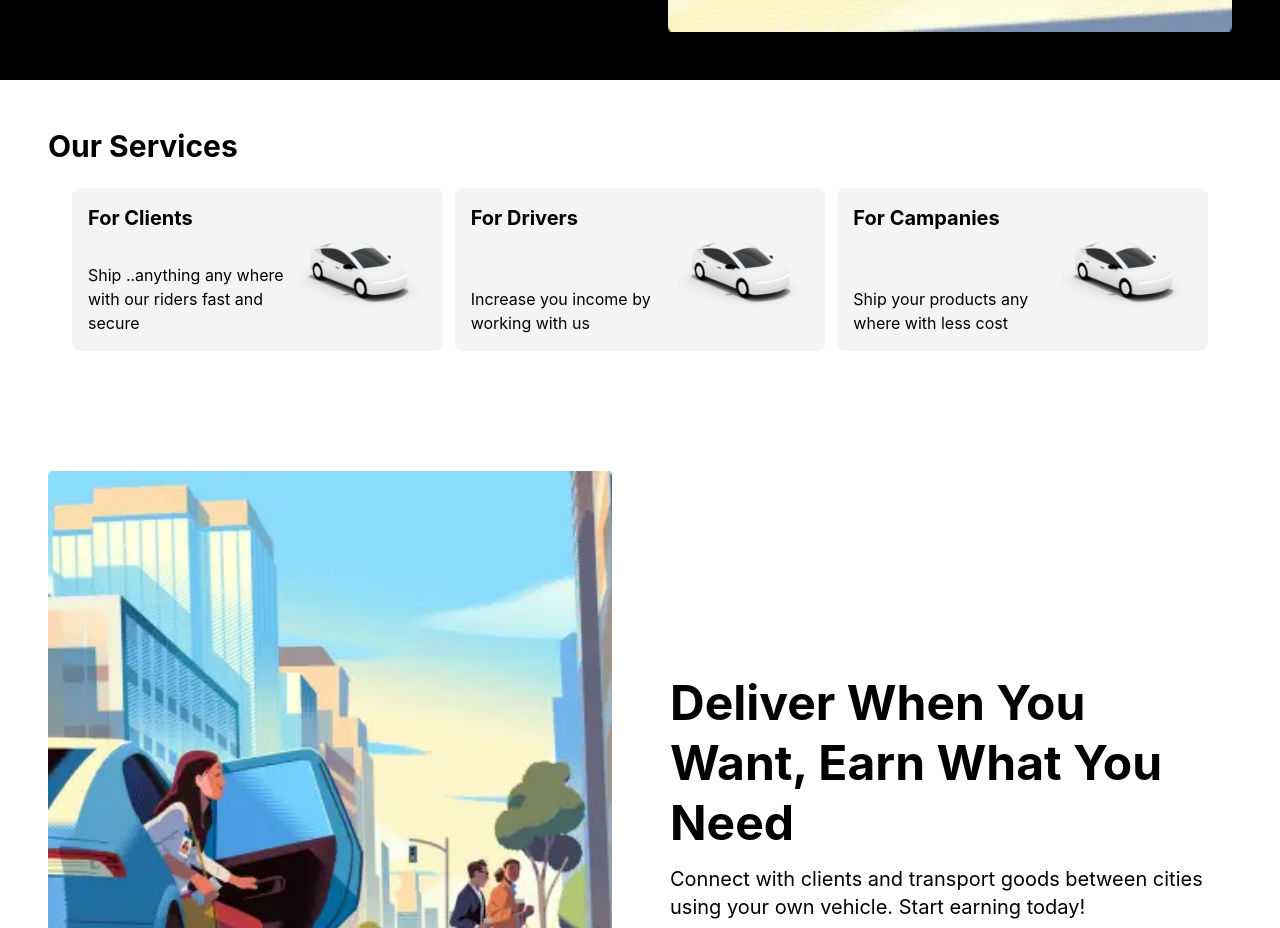
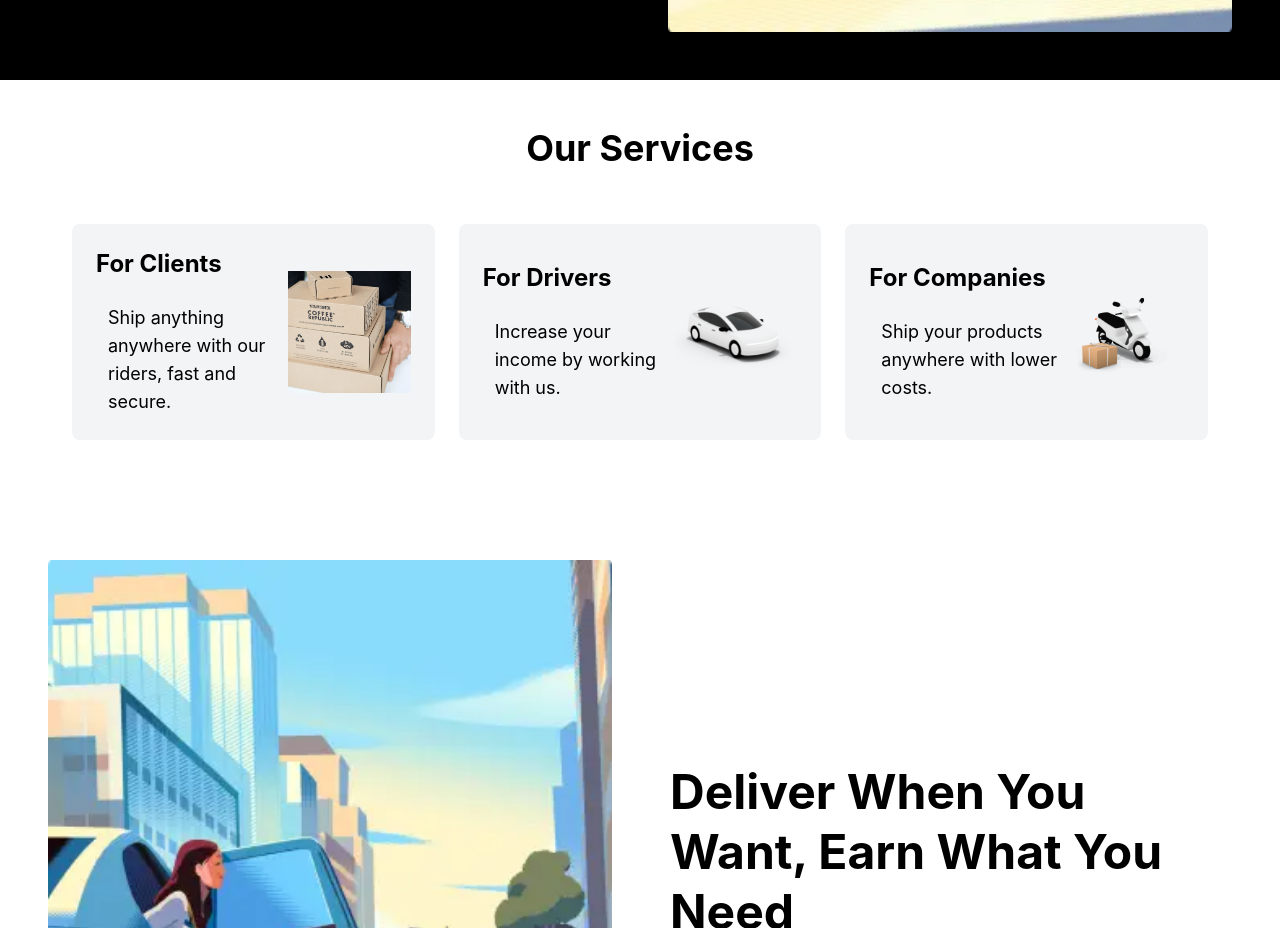
Before and after one commit to assemabudeif/Shanta-Share, a React (Create React App) app: page / in a window 1280 px wide. Shown: the part 800-1728 px from the top of the page. Built offline with nearby package versions, Linux system fonts and the light colour scheme.

Commit message:
#Update Home Page

```diff
--- a/src/Pages/HomePage.jsx
+++ b/src/Pages/HomePage.jsx
@@ -150,53 +150,50 @@ function HomePage() {
         </div>
 
       </div>
-
 {/*<------>*<------> Services Section <------->*<------>*/}
 
 <div className="flex justify-center">
   <div className='p-12 max-w-[1280px] w-full'>
-          <h1 className='text-3xl font-bold'>
+    <h1 className='text-4xl font-bold text-center mb-8'>
       Our Services
     </h1>
-          <div className='p-6 gap-3 w-full grid sm:grid-cols-1 md:grid-cols-2 lg:grid-cols-3'>
-            <div className='p-4 bg-gray-100 rounded-lg flex'>
+    <div className='p-6 gap-6 w-full grid sm:grid-cols-1 md:grid-cols-2 lg:grid-cols-3'>
+      {/* Service for Clients */}
+      <div className='p-6 bg-gray-100 rounded-lg flex items-center'>
         <div className='w-3/4 flex flex-col justify-between'>
-                <span className='text-xl font-bold mb-2'>For Clients</span>
-                <span>Ship ..anything any where with our riders fast and secure </span>
-
+          <span className='text-2xl font-bold mb-6'>For Clients</span>
+          <span className='text-lg ml-3'>Ship anything anywhere with our riders, fast and secure.</span>
         </div>
-              <div className=''>
-                <img className='' src={require('../assets/images/icon_car.png')}/>
-              </div>
-
-            </div>
-            <div className='p-4 bg-gray-100 rounded-lg flex'>
-              <div className='w-3/4 flex flex-col justify-between'>
-                <span className='text-xl font-bold mb-2'>For Drivers</span>
-                <span> Increase you income by working with us </span>
-
-              </div>
-              <div className=''>
-                <img className='' src={require('../assets/images/icon_car.png')}/>
-              </div>
-
-            </div>
-            <div className='p-4 bg-gray-100 rounded-lg flex'>
-              <div className='w-3/4 flex flex-col justify-between'>
-                <span className='text-xl font-bold mb-2'>For Campanies</span>
-                <span> Ship your products any where with less cost </span>
-
-              </div>
-              <div className=''>
-                <img className='' src={require('../assets/images/icon_car.png')}/>
-              </div>
-
+        <div className='w-[150px] flex justify-end'>
+          <img className='w-[150px] h-[150px] object-contain' src={require('../assets/images/order_img.png')} alt="For Clients"/>
         </div>
       </div>
 
-
+      {/* Service for Drivers */}
+      <div className='p-6 bg-gray-100 rounded-lg flex items-center'>
+        <div className='w-3/4 flex flex-col justify-between'>
+          <span className='text-2xl font-bold mb-6'>For Drivers</span>
+          <span className='text-lg ml-3'>Increase your income by working with us.</span>
+        </div>
+        <div className='w-[150px] flex justify-end'>
+          <img className='w-[150px] h-[150px] object-contain' src={require('../assets/images/icon_car.png')} alt="For Drivers"/>
         </div>
       </div>
+
+      {/* Service for Companies */}
+      <div className='p-6 bg-gray-100 rounded-lg flex items-center'>
+        <div className='w-3/4 flex flex-col justify-between'>
+          <span className='text-2xl font-bold mb-6'>For Companies</span>
+          <span className='text-lg ml-3'>Ship your products anywhere with lower costs.</span>
+        </div>
+        <div className='w-[150px] flex justify-end'>
+          <img className='w-[150px] h-[150px] object-contain' src={require('../assets/images/motorcycle.png')} alt="For Companies"/>
+        </div>
+      </div>
+    </div>
+  </div>
+</div>
+
 
       <div className="flex justify-center">
         <div className='p-12 max-w-[1280px] gap-3 w-full h-screen grid md:grid-cols-1 lg:grid-cols-2'>
```
Lines whose indentation alone changed are shown as unchanged.
